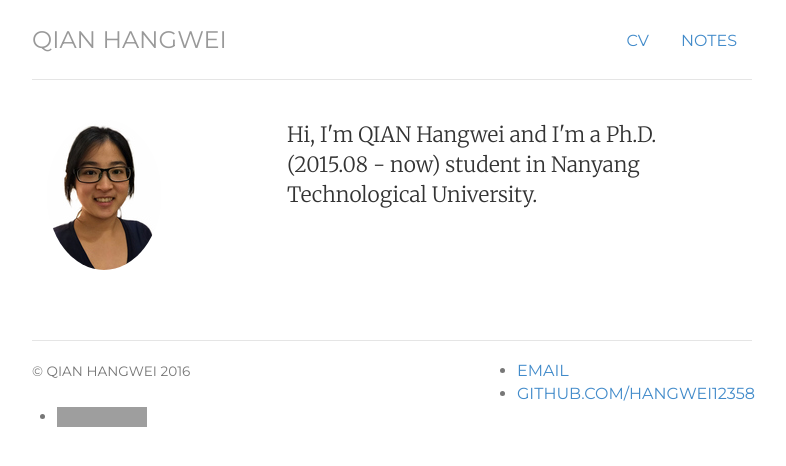
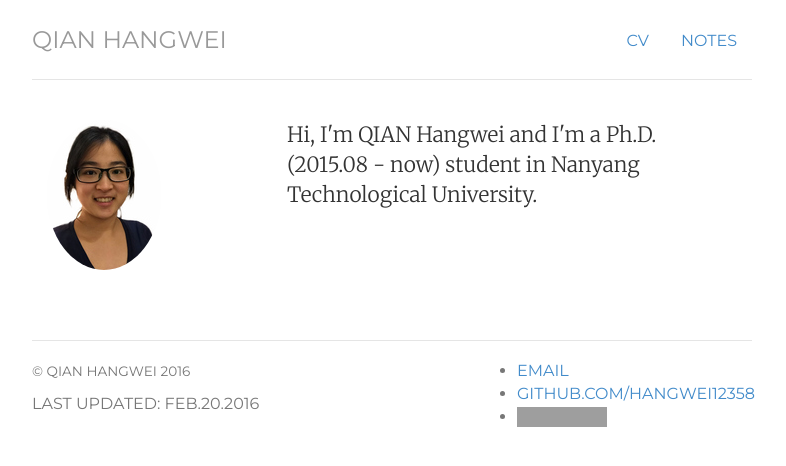
Before and after one commit to Hangwei12358/Hangwei12358.github.io, a Jekyll site: the page built from index.html, in a window 1280 px wide. Shown: the top 466 px of the page, without its empty margins (248-1034 px from the left). Built offline with Jekyll 4.4.1, drawn with Linux system fonts in a browser that asks for light colours; grey boxes are pictures that could not be loaded.

Commit message:
Update footer.html

```diff
--- a/_includes/footer.html
+++ b/_includes/footer.html
@@ -3,6 +3,7 @@
 
 	<div class="col-sm-8">
 	<p><small>&copy; QIAN Hangwei 2016</small></p>
+	<p> Last updated: Feb.20.2016</small></p>
 	</div>
 
     <ul>
```
